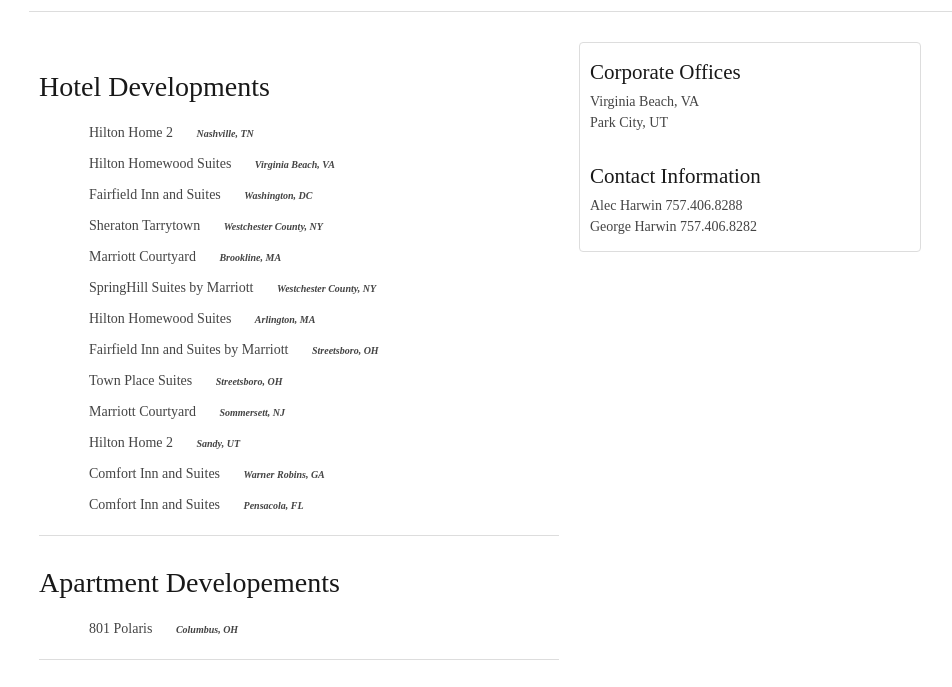
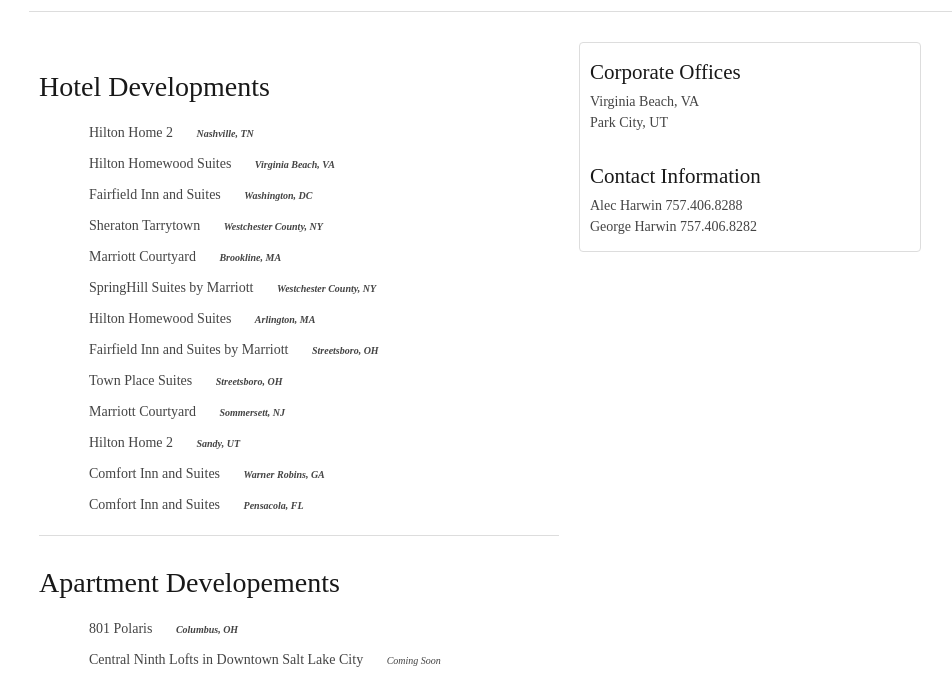
Before and after one commit to taylorharwin/sojourn_lodging, a website: page index.html in a window 1280 px wide. Shown: the part 92-779 px from the top of the page, without its empty margins (141-1093 px from the left). Drawn offline with Linux system fonts and the light colour scheme; a web font is replaced by a local one.

Commit message:
Adds SLC Property

```diff
--- a/index.html
+++ b/index.html
@@ -76,6 +76,8 @@
                     <ul>
                         <li>801 Polaris <span>Columbus, OH</span>
                         </li>
+                        <li>Central Ninth Lofts in Downtown Salt Lake City <span><b><i>Coming Soon</i></b></span>
+                        </li>
                     </ul>
 
                 </section>
```
